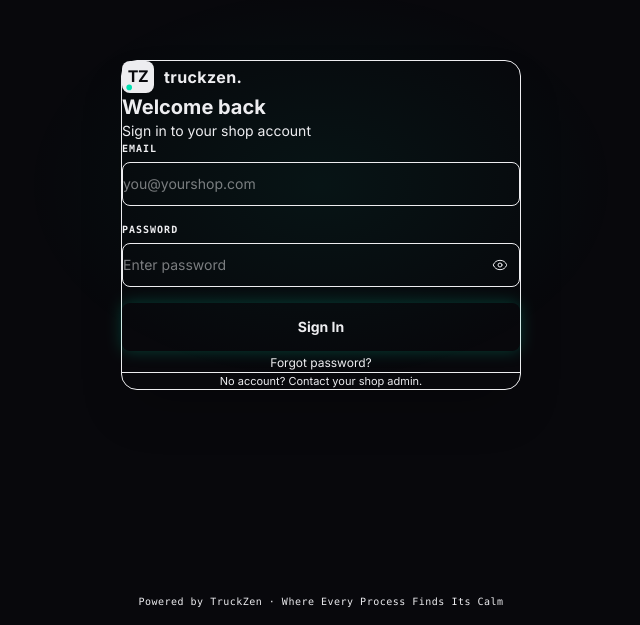
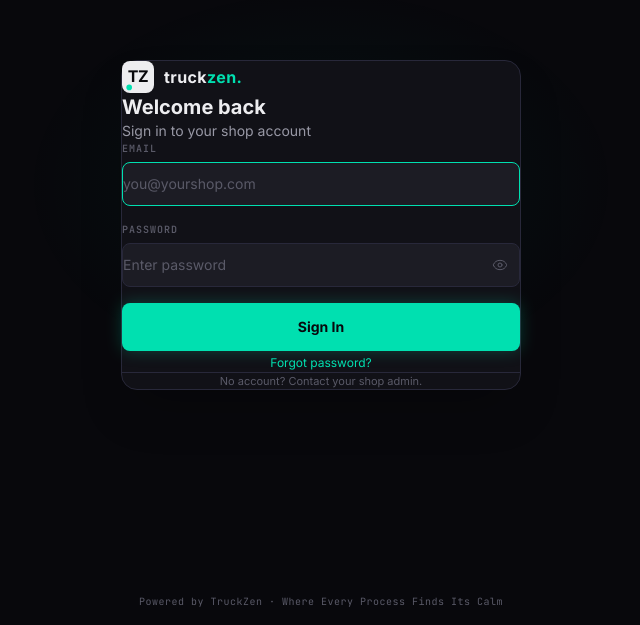
Before and after one commit to ken13an/truckzen, a Next.js app: page /login in a window 1280 px wide. Shown: the part 175-800 px from the top of the page, without its empty margins (319-959 px from the left). Built offline with nearby package versions, Linux system fonts and the light colour scheme; no server answers.

Commit message:
fix: Tailwind v4 @config + @theme — custom colors now compile correctly, fix login styling

```diff
--- a/src/app/globals.css
+++ b/src/app/globals.css
@@ -1,51 +1,56 @@
 @import "tailwindcss";
+@config "../../tailwind.config.ts";
+
+@theme {
+  /* Backgrounds */
+  --color-bg: #08080C;
+  --color-surface: #111117;
+  --color-surface-2: #1C1C24;
+  --color-brand-border: #28283A;
+
+  /* Brand accent: Teal */
+  --color-teal: #00E0B0;
+  --color-teal-hover: #00B892;
+  --color-teal-active: #00805F;
+
+  /* AI accent: Purple */
+  --color-purple: #7C6CF0;
+  --color-purple-light: #9D91F5;
+  --color-purple-dark: #5B4CC4;
+
+  /* Text */
+  --color-text-primary: #EDEDF0;
+  --color-text-secondary: #9898A5;
+  --color-text-tertiary: #5A5A68;
+
+  /* Status */
+  --color-success: #00D48E;
+  --color-warning: #FFBE2E;
+  --color-error: #FF6B6B;
+
+  /* Fonts */
+  --font-sans: 'Inter', -apple-system, BlinkMacSystemFont, 'Segoe UI', system-ui, sans-serif;
+  --font-mono: 'JetBrains Mono', 'SF Mono', Courier, monospace;
+}
 
 :root {
-  /* Backgrounds */
+  /* CSS variables for inline style fallbacks */
   --bg: #08080C;
   --surface: #111117;
   --surface-2: #1C1C24;
   --border: #28283A;
-  /* Brand */
   --teal: #00E0B0;
   --teal-hover: #00B892;
   --teal-active: #00805F;
-  /* AI */
   --purple: #7C6CF0;
   --purple-light: #9D91F5;
   --purple-dark: #5B4CC4;
-  /* Text */
   --text-primary: #EDEDF0;
   --text-secondary: #9898A5;
   --text-tertiary: #5A5A68;
-  /* Status */
   --success: #00D48E;
   --warning: #FFBE2E;
   --error: #FF6B6B;
-  /* Light mode */
-  --light-bg: #F4F4F6;
-  --light-surface: #FFFFFF;
-  --light-border: #E2E2E6;
-  --light-text: #1A1A22;
-  /* Radius */
-  --radius-sm: 4px;
-  --radius-md: 8px;
-  --radius-lg: 12px;
-  --radius-xl: 16px;
-  /* Spacing */
-  --space-xs: 4px;
-  --space-sm: 8px;
-  --space-md: 12px;
-  --space-lg: 16px;
-  --space-xl: 24px;
-  --space-2xl: 32px;
-  --space-3xl: 48px;
-  --space-4xl: 64px;
-  /* Motion */
-  --transition-micro: 150ms ease-out;
-  --transition-std: 250ms ease-in-out;
-  --transition-emphasis: 400ms cubic-bezier(.4,0,.2,1);
-  --transition-exit: 200ms ease-in;
 }
 
 * {
@@ -72,18 +77,7 @@
   }
 }
 
-/* Scrollbar styling */
-::-webkit-scrollbar {
-  width: 6px;
-  height: 6px;
-}
-::-webkit-scrollbar-track {
-  background: var(--bg);
-}
-::-webkit-scrollbar-thumb {
-  background: var(--border);
-  border-radius: 3px;
-}
-::-webkit-scrollbar-thumb:hover {
-  background: var(--text-tertiary);
-}
+::-webkit-scrollbar { width: 6px; height: 6px; }
+::-webkit-scrollbar-track { background: var(--bg); }
+::-webkit-scrollbar-thumb { background: var(--border); border-radius: 3px; }
+::-webkit-scrollbar-thumb:hover { background: var(--text-tertiary); }
--- a/src/app/login/page.tsx
+++ b/src/app/login/page.tsx
@@ -167,7 +167,7 @@
 
         {/* Forgot password */}
         <div className="text-center mt-4">
-          <a href="/forgot-password" className="text-xs text-text-tertiary hover:text-teal transition-colors duration-150 no-underline">
+          <a href="/forgot-password" className="text-xs text-teal hover:underline no-underline">
             Forgot password?
           </a>
         </div>
```
